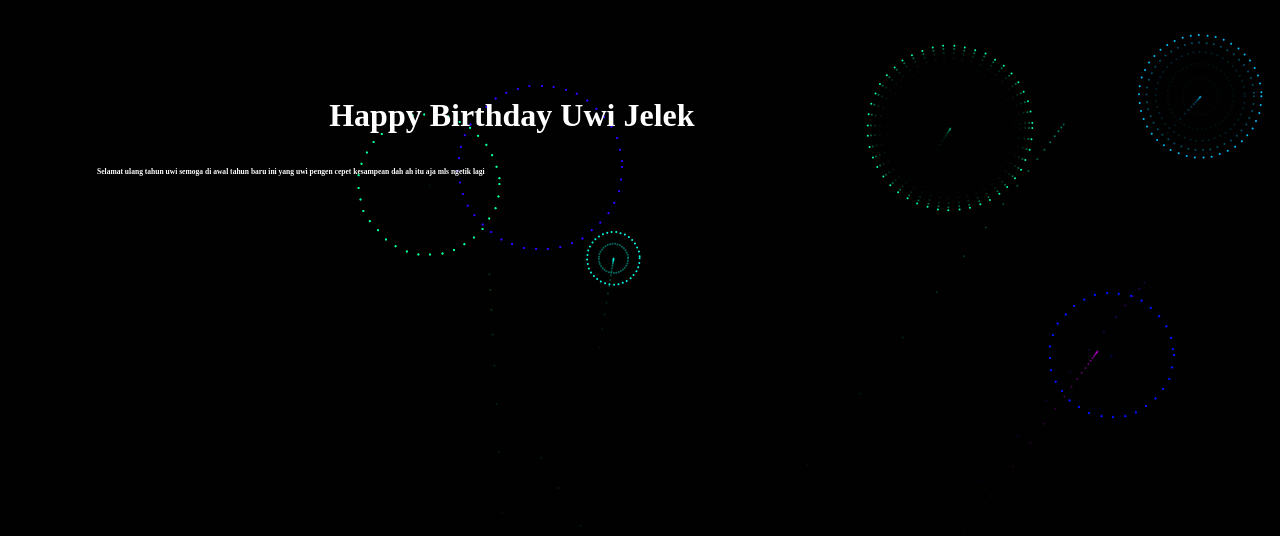
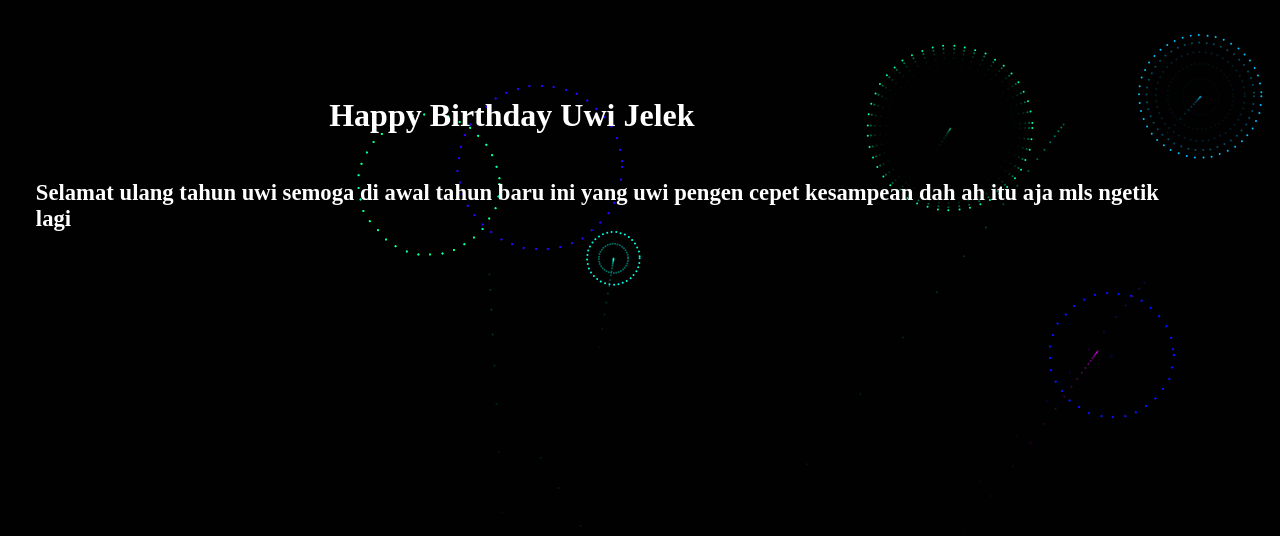
Before and after one commit to dimassaputra170/ultah, a plain HTML site: page index.html in a window 1280 px wide. Shown: the top 536 px of the page. Drawn offline with Linux system fonts and the light colour scheme; animation ran at ten frames a second.

Commit message:
Update style.css

```diff
--- a/css/style.css
+++ b/css/style.css
@@ -23,7 +23,7 @@ body {
     transform: translate(-8%, -6%);
     color: #fff;
     font-family: "Source Sans Pro";
-    font-size: 2mm;
+    font-size: 6mm;
     font-weight: 900;
     -webkit-user-select: none;
     user-select: none;
```
